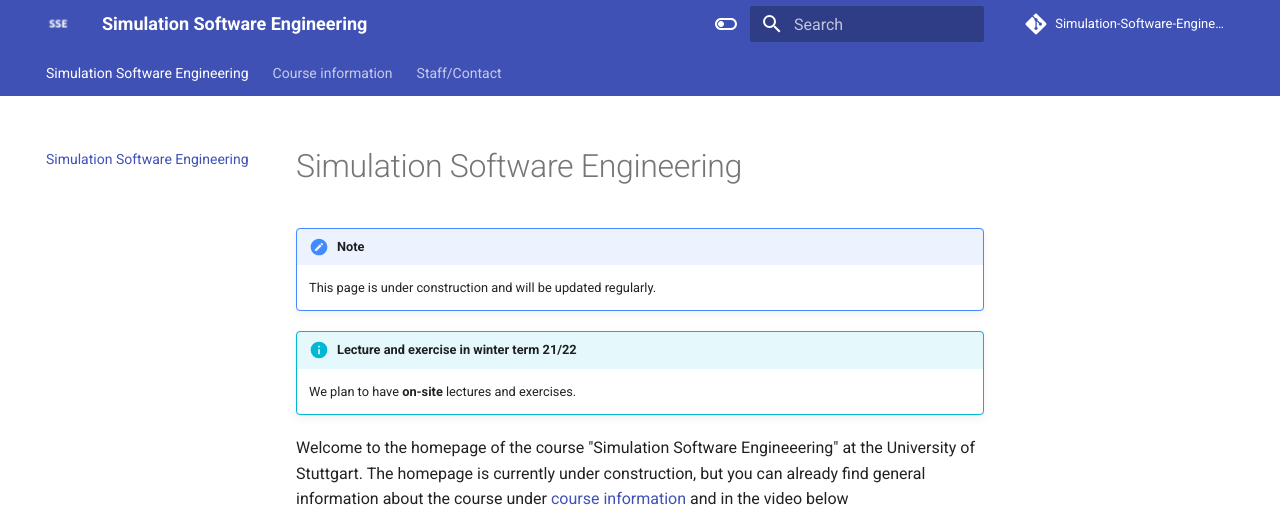
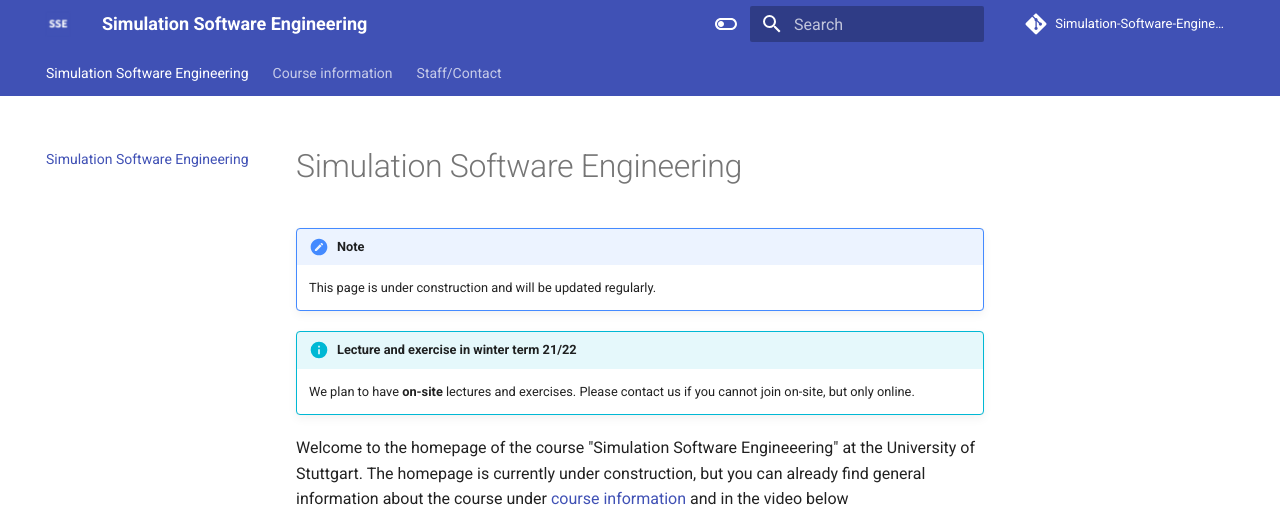
Before and after one commit to Simulation-Software-Engineering/homepage, an MkDocs documentation site: the page built from docs/index.md, in a window 1280 px wide and 980 px high, cut to the strip 0-524 px from the top of the window. Built offline with MkDocs 1.6.1 and Material for MkDocs 9.7.7, drawn with Linux system fonts in a browser that asks for light colours; comment, search, counter and statistics services are not loaded.

Commit message:
Add quick comment on on-site vs online

```diff
--- a/docs/index.md
+++ b/docs/index.md
@@ -4,7 +4,7 @@
     This page is under construction and will be updated regularly.
 
 !!! info "Lecture and exercise in winter term 21/22"
-    We plan to have **on-site** lectures and exercises.
+    We plan to have **on-site** lectures and exercises. Please contact us if you cannot join on-site, but only online.
 
 Welcome to the homepage of the course "Simulation Software Engineeering" at the University of Stuttgart. The homepage is currently under construction, but you can already find general information about the course under [course information](course-information.md) and in the video below
 
```
